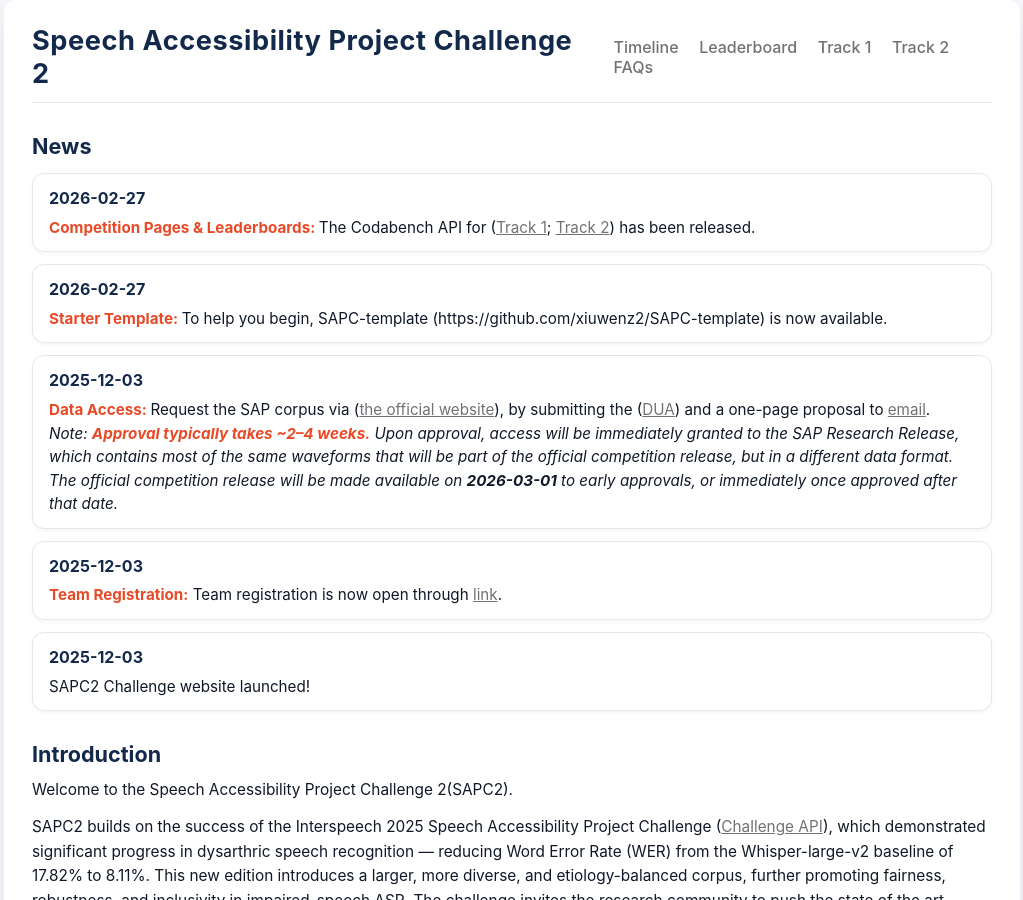
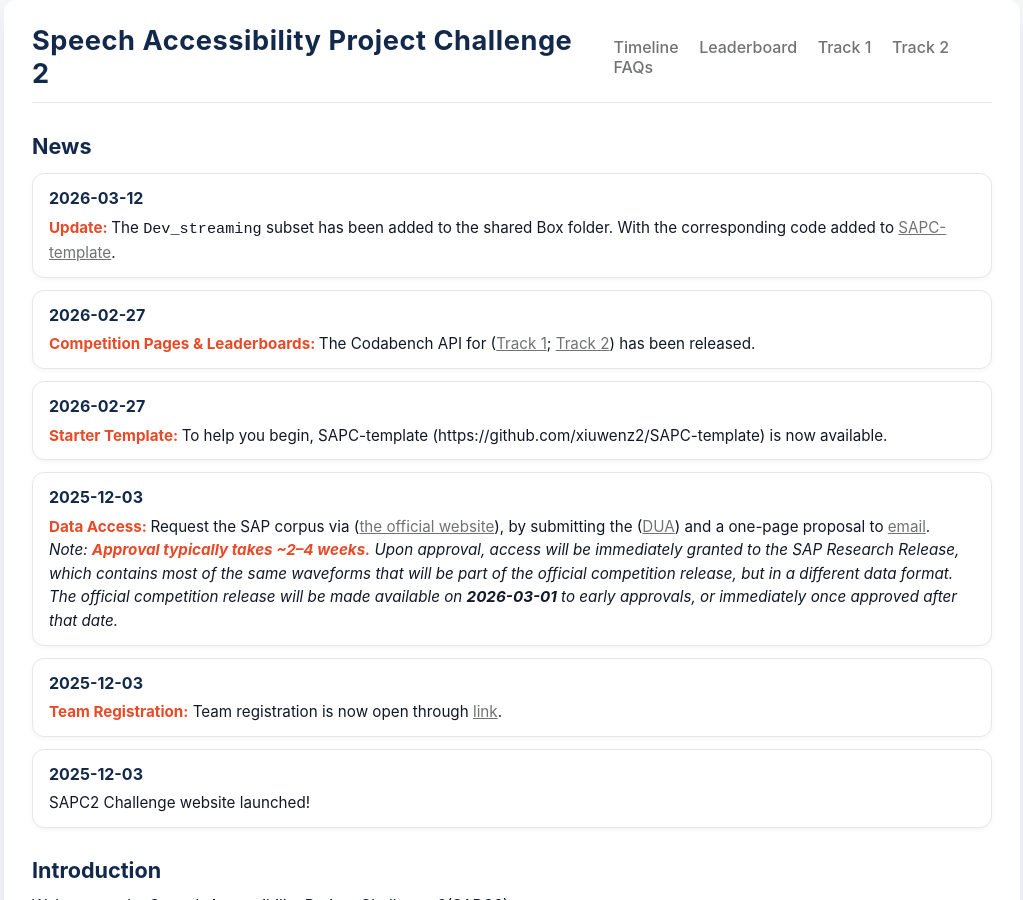
Before and after one commit to xiuwenz2/SAPC2-website, a Jekyll site: the page built from index.md, in a window 1280 px wide and 900 px high. Shown: the whole window, without its empty margins (128-1151 px from the left). Built offline with Jekyll 4.4.1, drawn with Linux system fonts in a browser that asks for light colours.

Commit message:
Add news update for 'Dev_streaming' subset
Added news item about the 'Dev_streaming' subset and its location in the SAPC-template repository.

```diff
--- a/index.md
+++ b/index.md
@@ -11,6 +11,15 @@ hero_meta: >
 ## News
 
 <div class="news-list">
+
+<div class="news-item">
+  <div class="news-date">2026-03-12</div>
+  <div class="news-text">
+  <strong><span style="color: #E84A27;">Update: </span></strong>
+  The <code>Dev_streaming</code> subset has been added to the shared Box folder.
+  With the corresponding code added to <a href="https://github.com/xiuwenz2/SAPC-template/blob/aac08c079ed610e3f83bc2d8d72dc42c94d81d33/preprocess.sh#L94">SAPC-template</a>.
+  </div>
+</div>
 
 <div class="news-item">
   <div class="news-date">2026-02-27</div>
```
